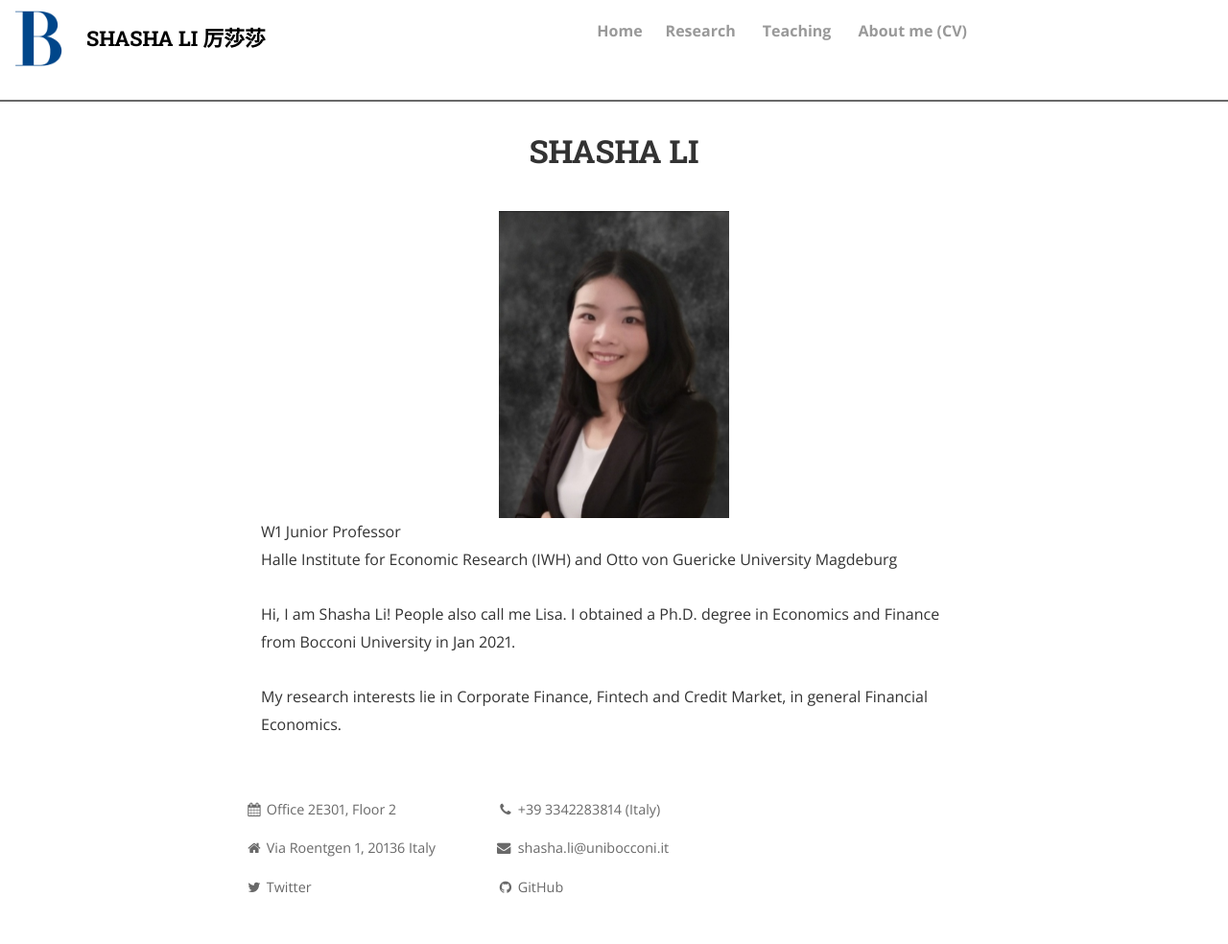
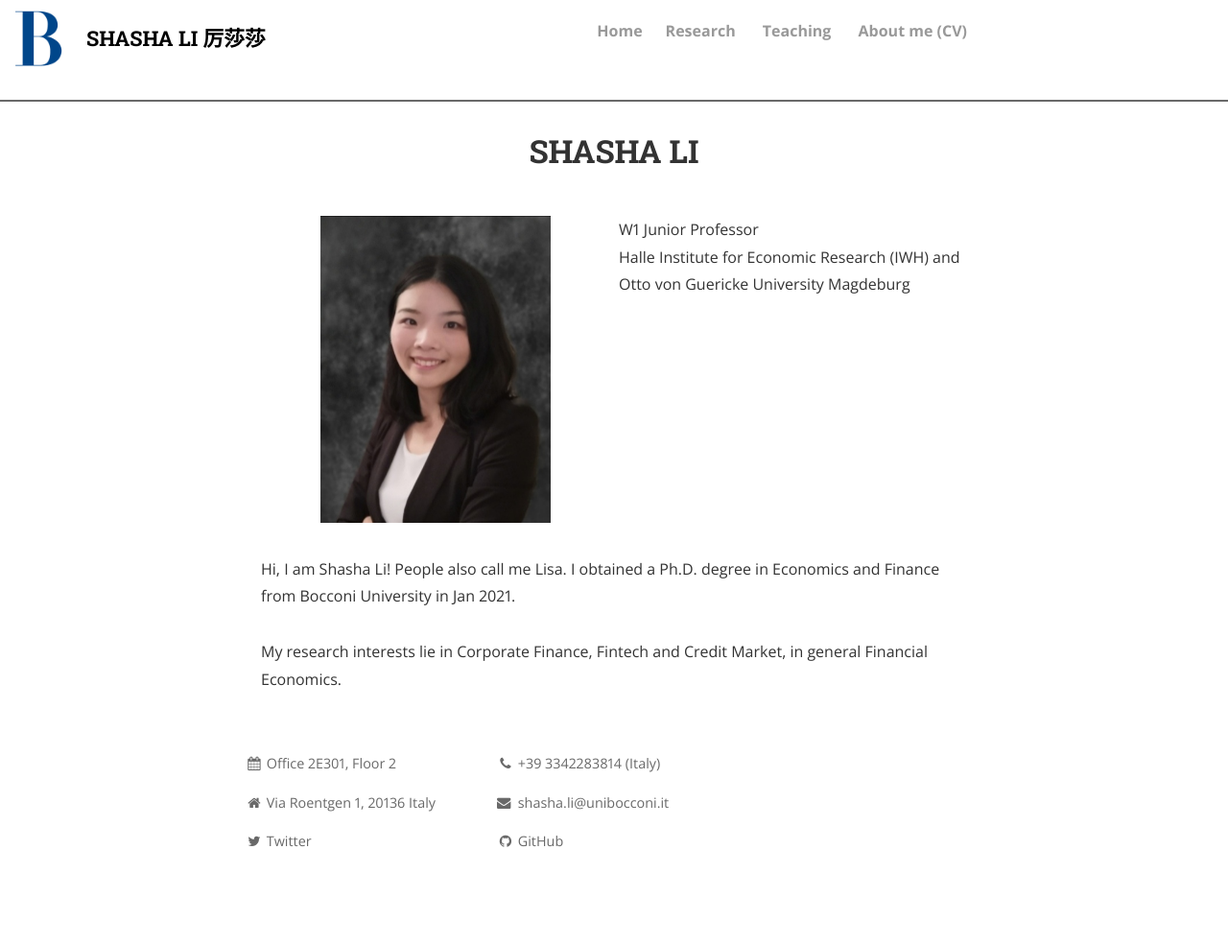
Before and after one commit to shasha-li/shasha-li.github.io, a Jekyll site: the page built from index.html, in a window 1280 px wide. Shown: the whole page at 96% size. Built offline with Jekyll 4.4.1, drawn with Linux system fonts in a browser that asks for light colours; nearby versions of some CDN libraries; the list of posts is cut into pages by our own code; comment, search, counter and statistics services are not loaded; a style sheet for code colours, icons or effects is not loaded; after the commit the page ends 936 px from its top, so only the background shows below that.

Commit message:
Update head.html

```diff
--- a/_includes/head.html
+++ b/_includes/head.html
@@ -93,6 +93,37 @@
     font-weight: bold;
     font-size: 136%;
     }
+
+* {
+  box-sizing: border-box;
+}
+
+.row {
+  display: flex;
+  margin-left:-5px;
+  margin-right:-5px;
+}
+
+.column {
+  flex: 50%;
+  padding: 5px;
+}
+
+table {
+  border-collapse: collapse;
+  border-spacing: 0;
+  width: 100%;
+  border: 1px solid #ddd;
+}
+
+th, td {
+  text-align: left;
+  padding: 16px;
+}
+
+tr:nth-child(even) {
+  background-color: #f2f2f2;
+}
   </style>
 
 </head>
```
